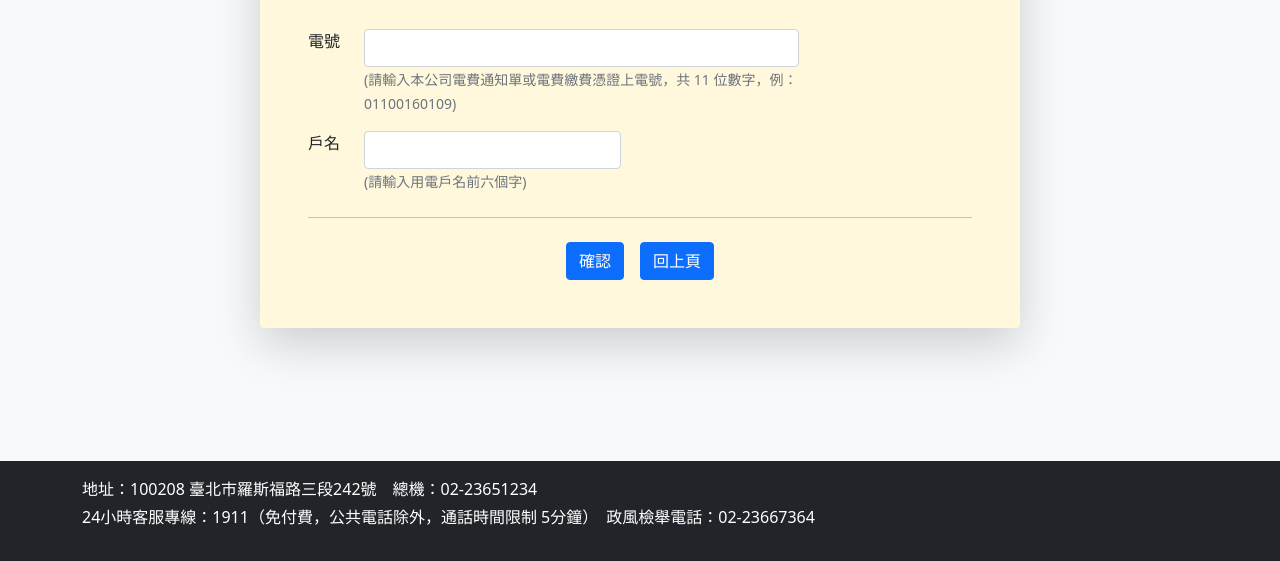
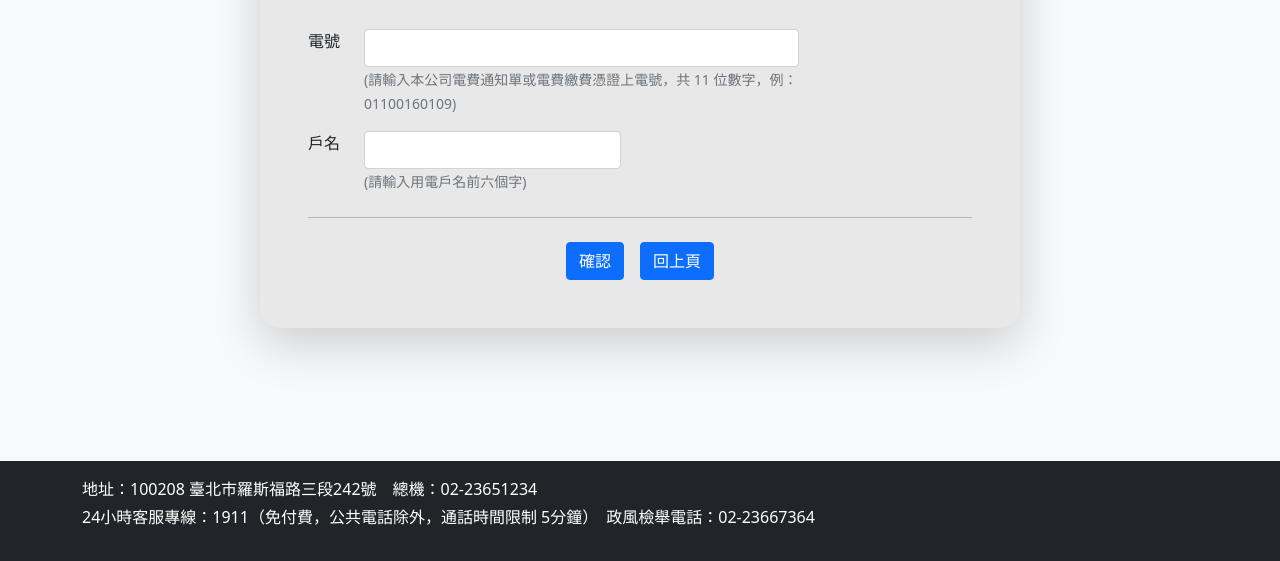
Before and after one commit to SleepWang/web1, a plain HTML site: page index.html in a window 1280 px wide. Shown: the part 239-800 px from the top of the page. Drawn offline with Linux system fonts and the light colour scheme.

Commit message:
CSS優化

```diff
--- a/index.html
+++ b/index.html
@@ -12,7 +12,10 @@
 
   <style>
     .form-background-color {
-      background-color: cornsilk;
+      background-color: #e8e8e8;
+    }
+    .rounded-lg{
+      border-radius: 1.25rem !important;
     }
   </style>
 
@@ -36,7 +39,7 @@
       <div class="container">
         <form>
           <div class="row justify-content-center">
-            <div class="col-lg-8 p-5 rounded shadow-lg form-background-color">
+            <div class="col-lg-8 p-5 rounded-lg shadow-lg form-background-color">
               <h1 class="mb-5">申請資料</h1>
               <div class="row mb-3">
                 <label for="custNo" class="form-label col-auto">電號</label>
@@ -53,7 +56,7 @@
                 </div>
               </div>
               <hr class="my-4">
-              <div class="d-grid gap-2 d-md-flex justify-content-center">
+              <div class="d-grid gap-2 d-flex justify-content-center">
                 <button class="btn btn-primary me-md-2" type="button">確認</button>
                 <button class="btn btn-primary" type="button">回上頁</button>
               </div>
```
